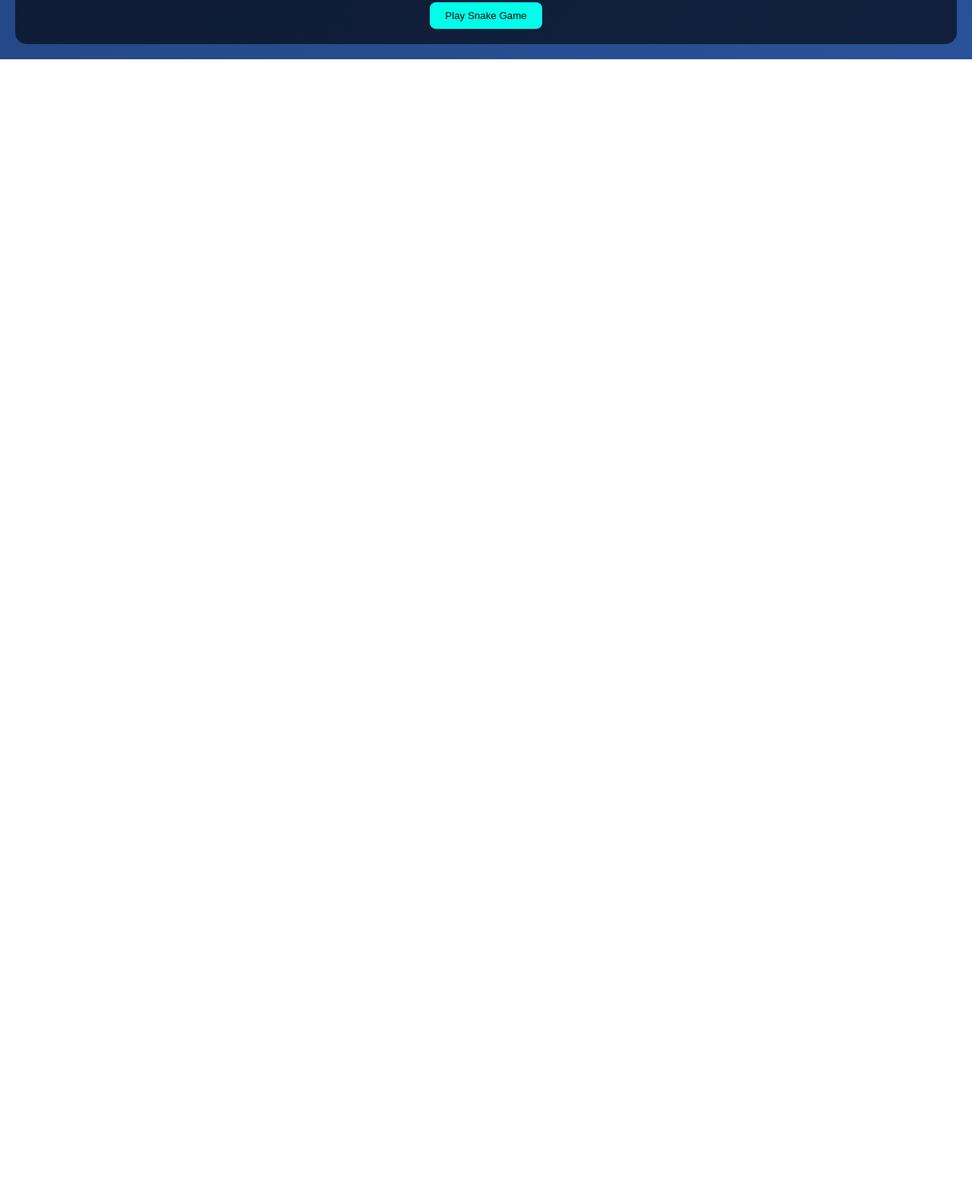
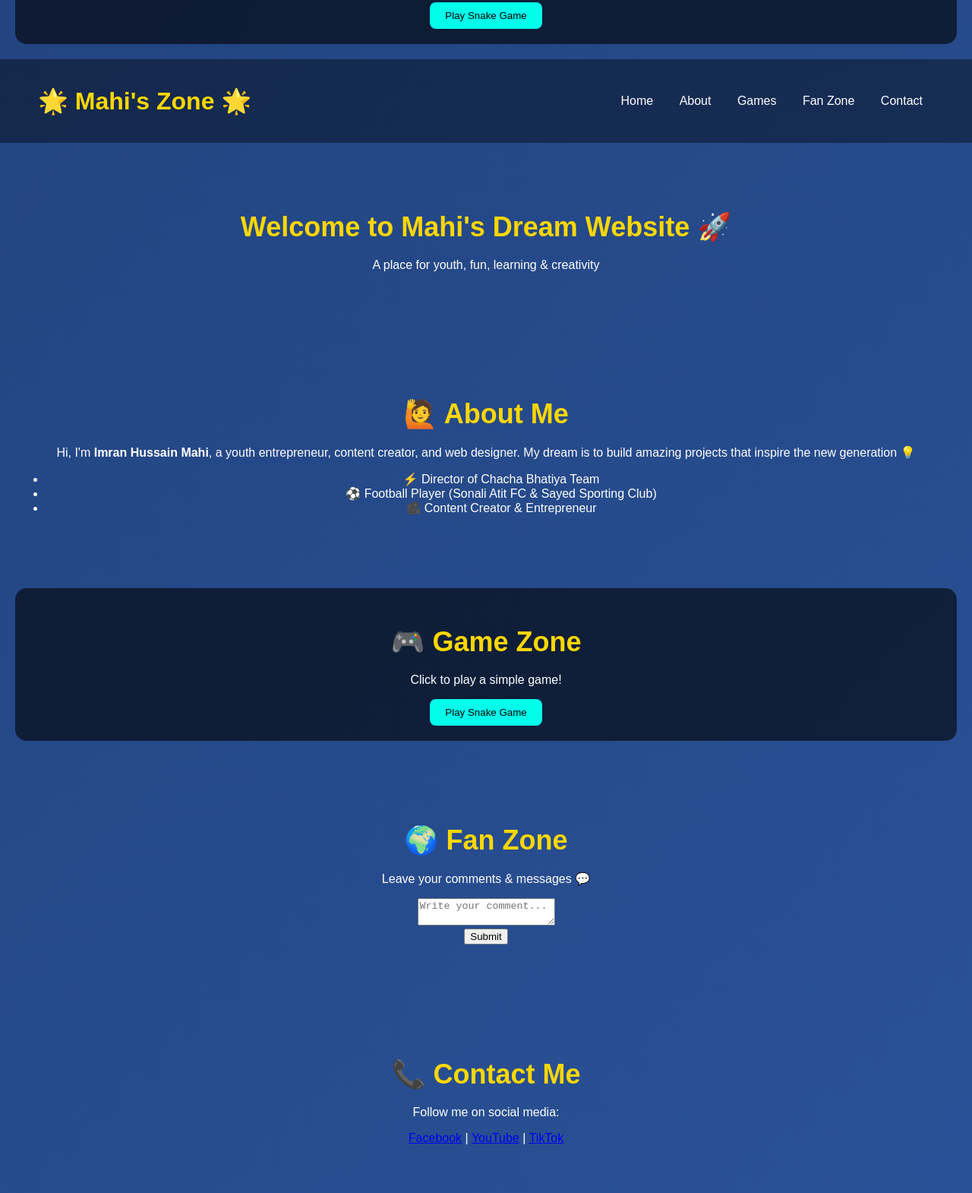
Before and after one commit to imranmahi529/imranmahi529.github.io, a plain HTML site: page index.html in a window 1280 px wide. Shown: the part 1676-3246 px from the top of the page at 76% size. Before the commit the page ends 1754 px from the top, so only its background shows below. Drawn offline with Linux system fonts and the light colour scheme.

Commit message:
Update index.html

```diff
--- a/index.html
+++ b/index.html
@@ -54,3 +54,81 @@
   <button onclick="playGame()">Play Snake Game</button>
   <div id="gameArea"></div>
 </section>
+
+
+
+<!DOCTYPE html>
+<html lang="en">
+<head>
+  <meta charset="UTF-8">
+  <meta name="viewport" content="width=device-width, initial-scale=1.0">
+  <title>Mahi's Zone</title>
+  <link rel="stylesheet" href="style.css">
+</head>
+<body>
+  <!-- Header -->
+  <header>
+    <h1>🌟 Mahi's Zone 🌟</h1>
+    <nav>
+      <a href="#home">Home</a>
+      <a href="#about">About</a>
+      <a href="#games">Games</a>
+      <a href="#fans">Fan Zone</a>
+      <a href="#contact">Contact</a>
+    </nav>
+  </header>
+
+  <!-- Home -->
+  <section id="home">
+    <h2>Welcome to Mahi's Dream Website 🚀</h2>
+    <p>A place for youth, fun, learning & creativity</p>
+  </section>
+
+  <!-- About -->
+  <section id="about">
+    <h2>🙋 About Me</h2>
+    <p>Hi, I'm <b>Imran Hussain Mahi</b>, a youth entrepreneur, content creator, and web designer.
+    My dream is to build amazing projects that inspire the new generation 💡</p>
+    <ul>
+      <li>⚡ Director of Chacha Bhatiya Team</li>
+      <li>⚽ Football Player (Sonali Atit FC & Sayed Sporting Club)</li>
+      <li>🎥 Content Creator & Entrepreneur</li>
+    </ul>
+  </section>
+
+  <!-- Games -->
+  <section id="games">
+    <h2>🎮 Game Zone</h2>
+    <p>Click to play a simple game!</p>
+    <button onclick="playGame()">Play Snake Game</button>
+    <div id="gameArea"></div>
+  </section>
+
+  <!-- Fan Zone -->
+  <section id="fans">
+    <h2>🌍 Fan Zone</h2>
+    <p>Leave your comments & messages 💬</p>
+    <textarea id="fanComment" placeholder="Write your comment..."></textarea><br>
+    <button onclick="addComment()">Submit</button>
+    <div id="commentsList"></div>
+  </section>
+
+  <!-- Contact -->
+  <section id="contact">
+    <h2>📞 Contact Me</h2>
+    <p>Follow me on social media:</p>
+    <a href="https://facebook.com" target="_blank">Facebook</a> |
+    <a href="https://youtube.com" target="_blank">YouTube</a> |
+    <a href="https://tiktok.com" target="_blank">TikTok</a>
+  </section>
+
+  <footer>
+    <p>© 2025 Mahi's Zone | Designed with ❤️ by Mahi</p>
+  </footer>
+
+  <script src="script.js"></script>
+</body>
+</html>
+
+
+imran hussain mahi 🖤
```
